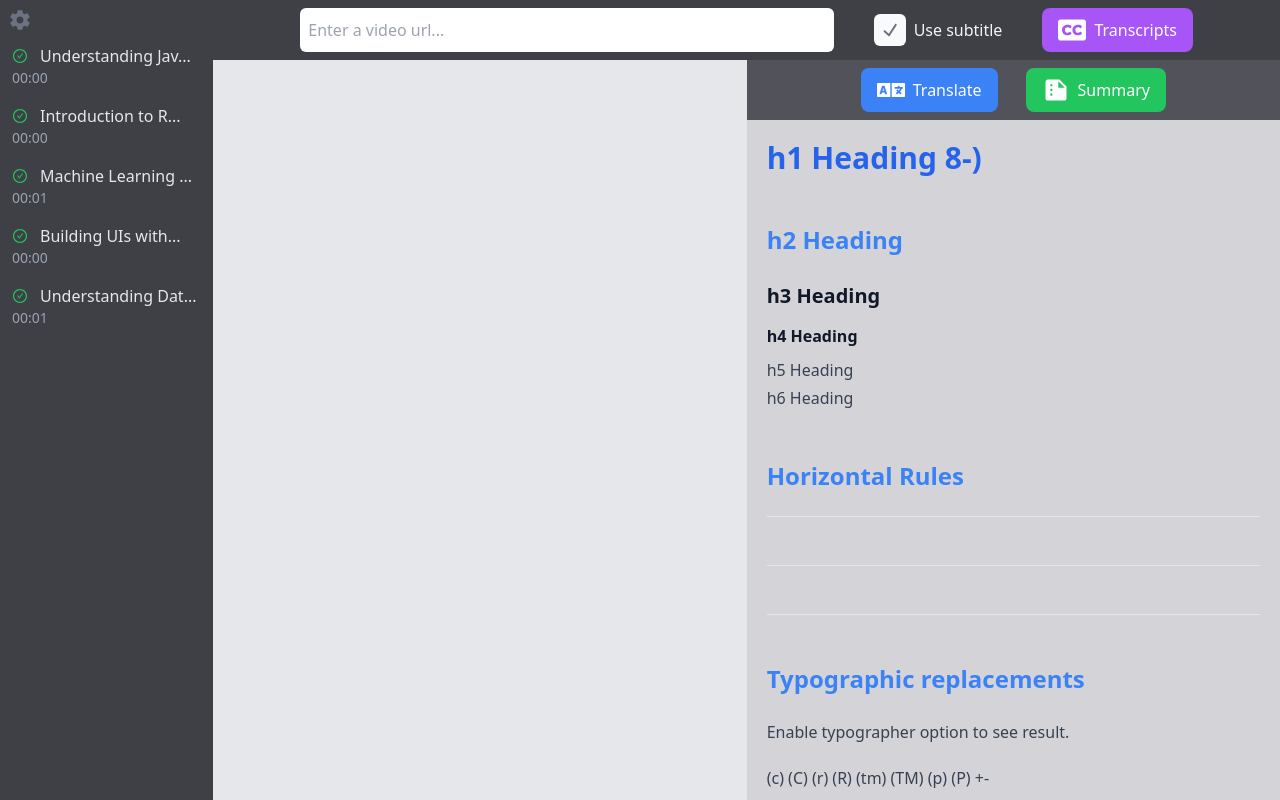
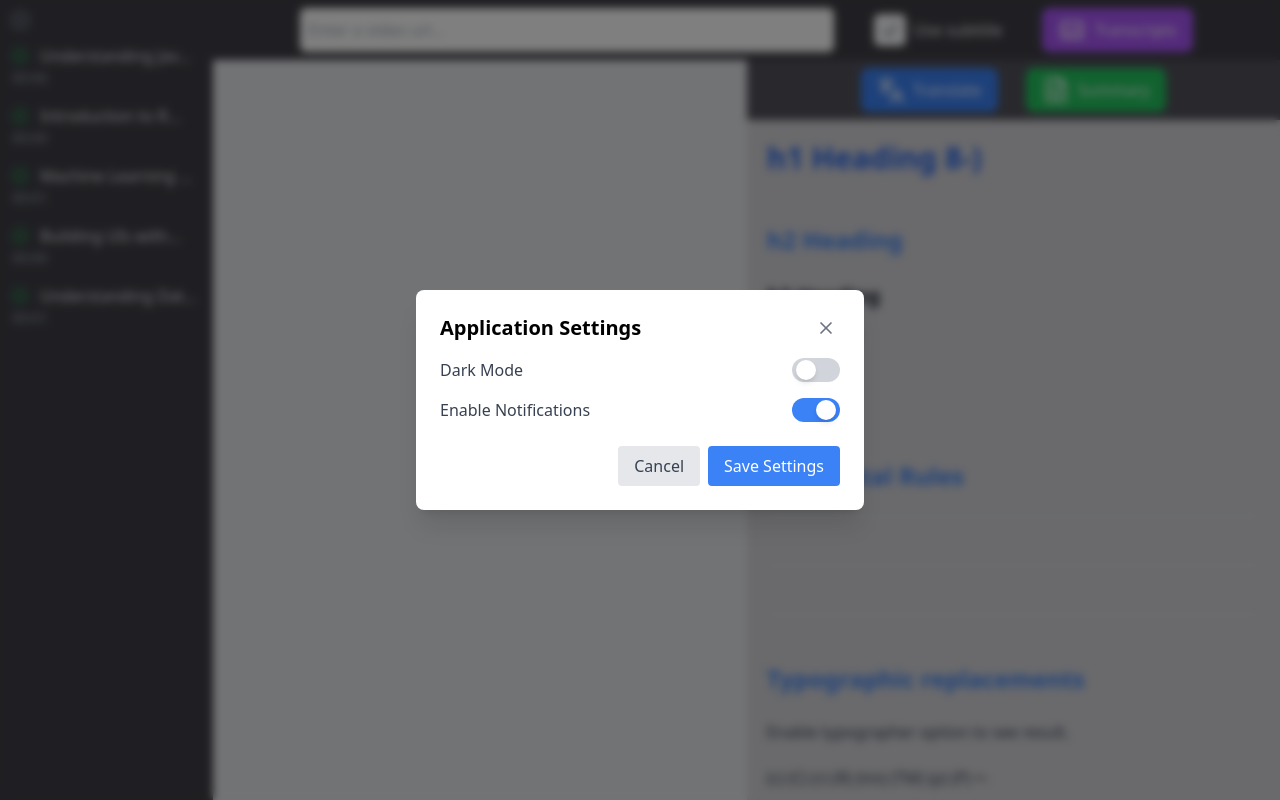
Before and after one commit to bruceunx/video-maestro, a React (Vite) app: page / in a window 1280 px wide. Both pictures are taken after a click on the button 106 px from the left and 20 px from the top of the page. Built offline with nearby package versions, Linux system fonts and the light colour scheme.

Commit message:
feat: add setting modal

```diff
--- a/package.json
+++ b/package.json
@@ -11,12 +11,14 @@
   },
   "dependencies": {
     "@radix-ui/react-checkbox": "^1.1.2",
+    "@radix-ui/react-dialog": "^1.1.2",
     "@radix-ui/react-icons": "^1.3.1",
     "@radix-ui/react-select": "^2.1.2",
     "@radix-ui/react-toast": "^1.2.2",
     "@tailwindcss/typography": "^0.5.15",
     "@tauri-apps/api": "^2",
     "@tauri-apps/plugin-shell": "^2",
+    "lucide-react": "^0.468.0",
     "react": "^18.2.0",
     "react-dom": "^18.2.0",
     "react-icons": "^5.4.0",
--- a/src/App.tsx
+++ b/src/App.tsx
@@ -1,9 +1,7 @@
 import * as React from "react";
 import ReactMarkdown from "react-markdown";
 import remarkGfm from "remark-gfm";
-import { FaLanguage, FaClosedCaptioning } from "react-icons/fa";
-import { MdSummarize } from "react-icons/md";
-import { IoMdSettings } from "react-icons/io";
+import { Languages, Captions, FileText } from "lucide-react";
 
 import { invoke } from "@tauri-apps/api/core";
 import { listen } from "@tauri-apps/api/event";
@@ -13,6 +11,7 @@ import CaptionCheckBox from "./components/CaptionCheckBox";
 import VideoItems from "./components/VideoItems";
 import { videoList, MarkdownContent } from "./data";
 import { useToast } from "hooks/ToastProvider";
+import SettingsModal from "components/SettingsModal";
 
 const StreamText = ({ content }: { content: string }) => {
   return (
@@ -122,12 +121,7 @@ function App() {
     <>
       <div className="flex h-screen w-screen">
         <div className="flex flex-col w-64 h-full bg-zinc-700 text-white justify-stretch">
-          <button
-            className=" p-2 rounded-full transition-colors"
-            aria-label="Settings"
-          >
-            <IoMdSettings className="w-6 h-6 text-gray-500 hover:text-gray-400 active:text-gray-300" />
-          </button>
+          <SettingsModal />
           <VideoItems items={videoList} />
         </div>
         <div id="main" className="flex flex-col bg-gray-200 w-full">
@@ -148,7 +142,7 @@ function App() {
                           hover:bg-purple-600 active:bg-purple-700"
               onClick={parse_and_summarize}
             >
-              <FaClosedCaptioning className="w-7 h-7" />
+              <Captions className="w-7 h-7" />
               <span>Transcripts</span>
             </button>
           </div>
@@ -164,7 +158,7 @@ function App() {
                               bg-blue-500 text-white rounded-lg
                               hover:bg-blue-600 active:bg-blue-700"
                 >
-                  <FaLanguage className="w-7 h-7" />
+                  <Languages className="w-7 h-7" />
                   <span>Translate</span>
                 </button>
                 <button
@@ -172,7 +166,7 @@ function App() {
                               bg-green-500 text-white rounded-lg
                               hover:bg-green-600 active:bg-green-700"
                 >
-                  <MdSummarize className="w-7 h-7" />
+                  <FileText className="w-7 h-7" />
                   <span>Summary</span>
                 </button>
               </div>
--- /dev/null
+++ b/src/components/SettingsModal.tsx
@@ -0,0 +1,108 @@
+import * as React from "react";
+import * as Dialog from "@radix-ui/react-dialog";
+import { Settings, X } from "lucide-react";
+
+const SettingsModal = () => {
+  const [isOpen, setIsOpen] = React.useState(false);
+
+  const [darkMode, setDarkMode] = React.useState(false);
+  const [notifications, setNotifications] = React.useState(true);
+
+  const handleSave = () => {
+    console.log("Settings saved:", { darkMode, notifications });
+    setIsOpen(false);
+  };
+
+  return (
+    <Dialog.Root open={isOpen} onOpenChange={setIsOpen}>
+      <Dialog.Trigger asChild>
+        <button
+          className="p-2 rounded-full transition-colors"
+          onClick={() => setIsOpen(true)}
+        >
+          <Settings className="w-6 h-6 text-gray-500 hover:text-gray-400 active:text-gray-300" />
+        </button>
+      </Dialog.Trigger>
+
+      <Dialog.Portal>
+        <Dialog.Overlay className="fixed inset-0 bg-black/50 backdrop-blur-sm z-50 animate-overlay-show" />
+
+        <Dialog.Content
+          className="fixed top-1/2 left-1/2 -translate-x-1/2 -translate-y-1/2
+                     w-full max-w-md bg-white rounded-lg shadow-xl
+                     p-6 z-50 focus:outline-none animate-content-show"
+        >
+          <div className="flex justify-between items-center mb-4">
+            <Dialog.Title className="text-xl font-semibold">
+              Application Settings
+            </Dialog.Title>
+            <Dialog.Close
+              className="text-gray-500 hover:text-gray-700
+                         transition-colors rounded-full p-1"
+            >
+              <X className="w-5 h-5" />
+            </Dialog.Close>
+          </div>
+
+          <div className="space-y-4">
+            <div className="flex justify-between items-center">
+              <label htmlFor="dark-mode" className="text-gray-700">
+                Dark Mode
+              </label>
+              <button
+                id="dark-mode"
+                onClick={() => setDarkMode(!darkMode)}
+                className={`w-12 h-6 rounded-full transition-colors ${
+                  darkMode ? "bg-blue-500" : "bg-gray-300"
+                }`}
+              >
+                <span
+                  className={`block w-5 h-5 bg-white rounded-full shadow-md transform transition-transform ${
+                    darkMode ? "translate-x-6" : "translate-x-1"
+                  }`}
+                />
+              </button>
+            </div>
+
+            <div className="flex justify-between items-center">
+              <label htmlFor="notifications" className="text-gray-700">
+                Enable Notifications
+              </label>
+              <button
+                id="notifications"
+                onClick={() => setNotifications(!notifications)}
+                className={`w-12 h-6 rounded-full transition-colors ${
+                  notifications ? "bg-blue-500" : "bg-gray-300"
+                }`}
+              >
+                <span
+                  className={`block w-5 h-5 bg-white rounded-full shadow-md transform transition-transform ${
+                    notifications ? "translate-x-6" : "translate-x-1"
+                  }`}
+                />
+              </button>
+            </div>
+          </div>
+
+          <div className="flex justify-end space-x-2 mt-6">
+            <Dialog.Close
+              className="px-4 py-2 bg-gray-200 text-gray-700
+                         rounded hover:bg-gray-300 transition-colors"
+            >
+              Cancel
+            </Dialog.Close>
+            <button
+              onClick={handleSave}
+              className="px-4 py-2 bg-blue-500 text-white
+                         rounded hover:bg-blue-600 transition-colors"
+            >
+              Save Settings
+            </button>
+          </div>
+        </Dialog.Content>
+      </Dialog.Portal>
+    </Dialog.Root>
+  );
+};
+
+export default SettingsModal;
--- a/tailwind.config.js
+++ b/tailwind.config.js
@@ -6,12 +6,22 @@ export default {
     extend: {
       animation: {
         "slide-in-bottom": "slide-in-bottom 0.3s ease-out",
+        "overlay-show": "overlay-show 0.3s cubic-bezier(0.16, 1, 0.3, 1)",
+        "content-show": "content-show 0.3s cubic-bezier(0.16, 1, 0.3, 1)",
       },
       keyframes: {
         "slide-in-bottom": {
           "0%": { transform: "translateY(100%)", opacity: "0" },
           "100%": { transform: "translateY(0)", opacity: "1" },
         },
+        "overlay-show": {
+          "0%": { opacity: "0" },
+          "100%": { opacity: "1" },
+        },
+        "content-show": {
+          "0%": { opacity: "0", transform: "translate(-50%, -48%) scale(.96)" },
+          "100%": { opacity: "1", transform: "translate(-50%, -50%) scale(1)" },
+        },
       },
     },
   },
```
Also changed, not shown: 1 other file (tests, documents, lock files or other folders).
